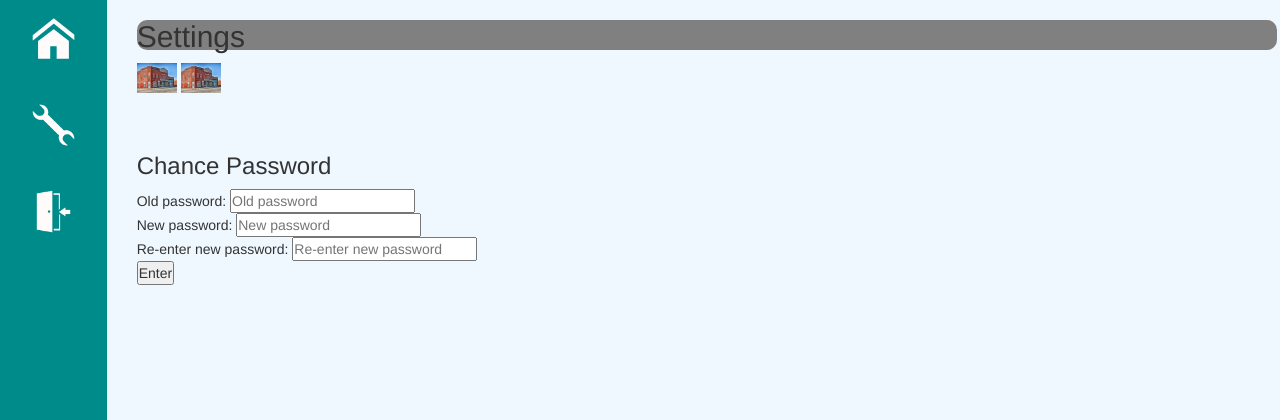
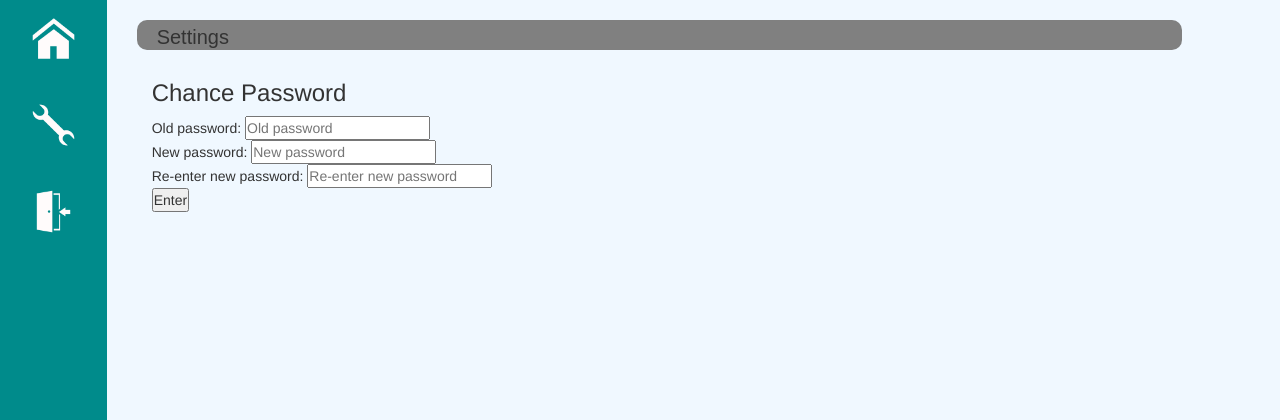
Before and after one commit to MHoldAcc/LangWiz, a PHP site: page /pages/settings.php in a window 1280 px wide. Shown: the top 420 px of the page. Run offline with PHP 8.4, Linux system fonts and the light colour scheme; some libraries are stand-ins or nearby versions.

Commit message:
Fixed Settings Style

```diff
--- a/pages/settings.php
+++ b/pages/settings.php
@@ -32,16 +32,9 @@
 </div>
 <div class="content col-sm-11">
         <div class="container">
-            <div class="vocab">
-                <h2>Settings</h2>
-                <div class="symbols">
-                    <a class="edit" title="Edit">
-                        <img src="../assets/img/placeholder.png">
-                    </a>
-                    <a class="learn" title="Learn">
-                        <img src="../assets/img/placeholder.png">
-                    </a>
-                </div>
+            <div class="placeholder"></div>
+            <div class="vocab col-sm-11">
+                <div><p style="float:left;">  Settings</p></div>
                 <div class="chpw">
                     <br><br>
                     <h3>Chance Password</h3>
```
